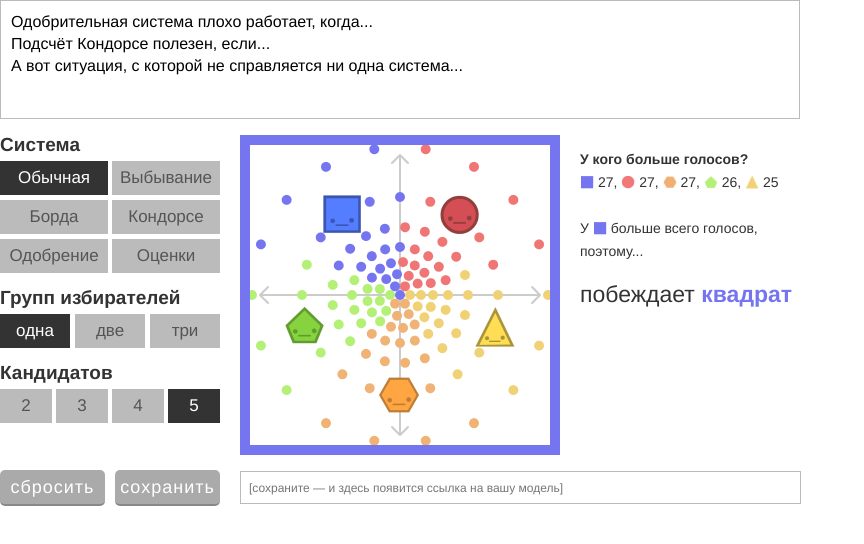
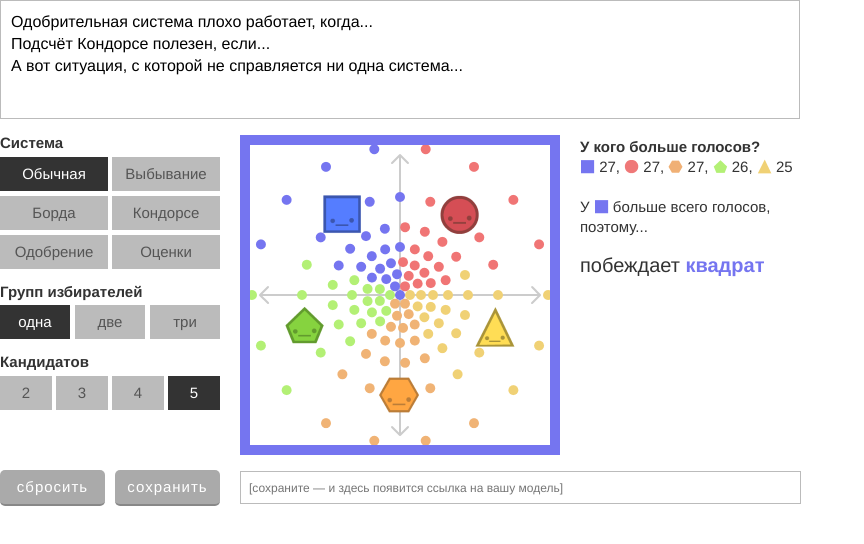
Before and after one commit to antoniokov/voting, a plain HTML site: page play/sandbox.html in a window 1280 px wide. Shown: the whole page, without its empty margins (0-864 px from the left). Drawn offline with Linux system fonts and the light colour scheme.

Commit message:
make css consistent between text and interactives

```diff
--- a/play/css/election.css
+++ b/play/css/election.css
@@ -24,11 +24,11 @@ Election/Sandbox design:
 }
 #caption{
 	text-align: left;
-	font-size: 23px;
+	font-size: 20px;
 	line-height: 1.0em;
 }
 #caption .small{
-	font-size: 14px;
+	font-size: 15px;
 	line-height: 1.0em;
 }
 
@@ -44,7 +44,7 @@ Election/Sandbox design:
 }
 .button-group-label{
 	font-weight: bold;
-    font-size: 19px;
+    font-size: 15px;
     margin-bottom: 5px;
     line-height: 1.1em;
 }
@@ -53,7 +53,7 @@ Election/Sandbox design:
 	cursor: pointer;
     background: #bbb;
     color: #555;
-    font-size: 17px;
+    font-size: 15px;
     font-weight: 400;
     text-align: center;
     margin-bottom: 5px;
--- a/play/css/model.css
+++ b/play/css/model.css
@@ -1,6 +1,6 @@
 body{
 	margin: 0px;
-	font-family: Helvetica, Arial, sans-serif;
+	font-family: "Helvetica Neue", "Helvetica", Arial, sans-serif;
 	font-size: 25px;
 	line-height: 1.2em;
 	color:#333;
@@ -46,7 +46,6 @@ THE MAIN MODEL ITSELF
 }
 #caption{
 	cursor: default;
-	margin-top:10px;
 	text-align: center;
 }
 #caption .small{
@@ -61,7 +60,7 @@ DAT RESET BUTTON
 	cursor: pointer;
     background: #aaa;
     color: #fff;
-    font-size: 18px;
+    font-size: 15px;
     font-weight: 300;
     text-align: center;
     width: 100px;
--- a/play/css/sandbox.css
+++ b/play/css/sandbox.css
@@ -2,7 +2,7 @@
     cursor: pointer;
     background: #aaa;
     color: #fff;
-    font-size: 18px;
+    font-size: 15px;
     font-weight: 300;
     text-align: center;
     width: 105px;
```
Also changed, not shown: sandbox/index.html (+2 -2 lines).
